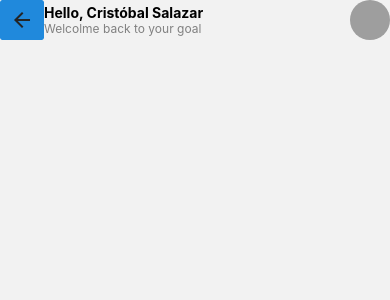
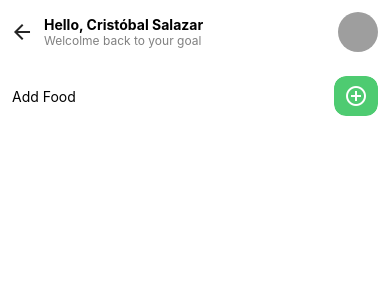
Before and after one commit to KhrisSalazar98/contadorCalorias, a React Native app: screen /AddFood in a window 390 px wide. Shown: the top 300 px of the page. Built offline with nearby package versions, Linux system fonts and the light colour scheme; grey boxes are pictures that could not be loaded.

Commit message:
primer componente addFood listos

```diff
--- a/src/components/Header/Header.tsx
+++ b/src/components/Header/Header.tsx
@@ -14,11 +14,15 @@ const Header = () => {
 
     return (
         <View style={styles.container}>
-            {canGoBack() ? (
+            {canGoBack() && (
                 <View style={styles.arrowContainer}>
-                    <Button icon={<Icon name='arrow-back' size={24} />} />
+                    <Button
+                        icon={<Icon name='arrow-back' size={24} />}
+                        type="clear"
+                        onPress={() => goBack()}
+                    />
                 </View>
-            ): undefined}
+            )}
             <View style={styles.leftContainer}>
                 <Text style={styles.name}>{`Hello, ${staticInfo.name}`}</Text>
                 <Text style={styles.subtitle}>Welcolme back to your goal</Text>
@@ -57,7 +61,7 @@ const styles = StyleSheet.create({
         borderRadius: 24
     },
     arrowContainer: {
-
+        marginLeft: -12
     }
 });
 
--- a/src/views/AddFood/AddFood.tsx
+++ b/src/views/AddFood/AddFood.tsx
@@ -2,15 +2,53 @@ import React from 'react';
 
 import {View, Text, StyleSheet} from 'react-native';
 import Header from '../../components/Header';
+import { Button, Icon } from '@rneui/themed';
 
 const AddFood = () => {
     return (
-        <View>
+        <View style={styles.container}>
             <Header />
+            <View style={styles.addFoodContainer}>
+
+                <View style={styles.legendContainer}>
+                    <Text>
+                        Add Food
+                    </Text>
+                </View>
+                <View style={styles.addFoodBtnContainer}>
+                    <Text>
+                        <Button
+                            icon={<Icon name='add-circle-outline' color='#fff' />}
+                            radius='lg'
+                            color='#4ecb71'
+                        />
+                    </Text>
+                </View>
+
+            </View>
+
         </View>
     );
 };
 
-const styles = StyleSheet.create({});
+const styles = StyleSheet.create({
+    container: {
+        padding: 12,
+        backgroundColor: '#fff',
+        flex: 1
+    },
+    addFoodContainer: {
+        flexDirection: 'row',
+        alignItems: 'center',
+        marginVertical: 24,
+    },
+    legendContainer: {
+        flex: 1
+    },
+    addFoodBtnContainer: {
+        flex: 1,
+        alignItems: 'flex-end'
+    }
+});
 
 export default AddFood;
```
